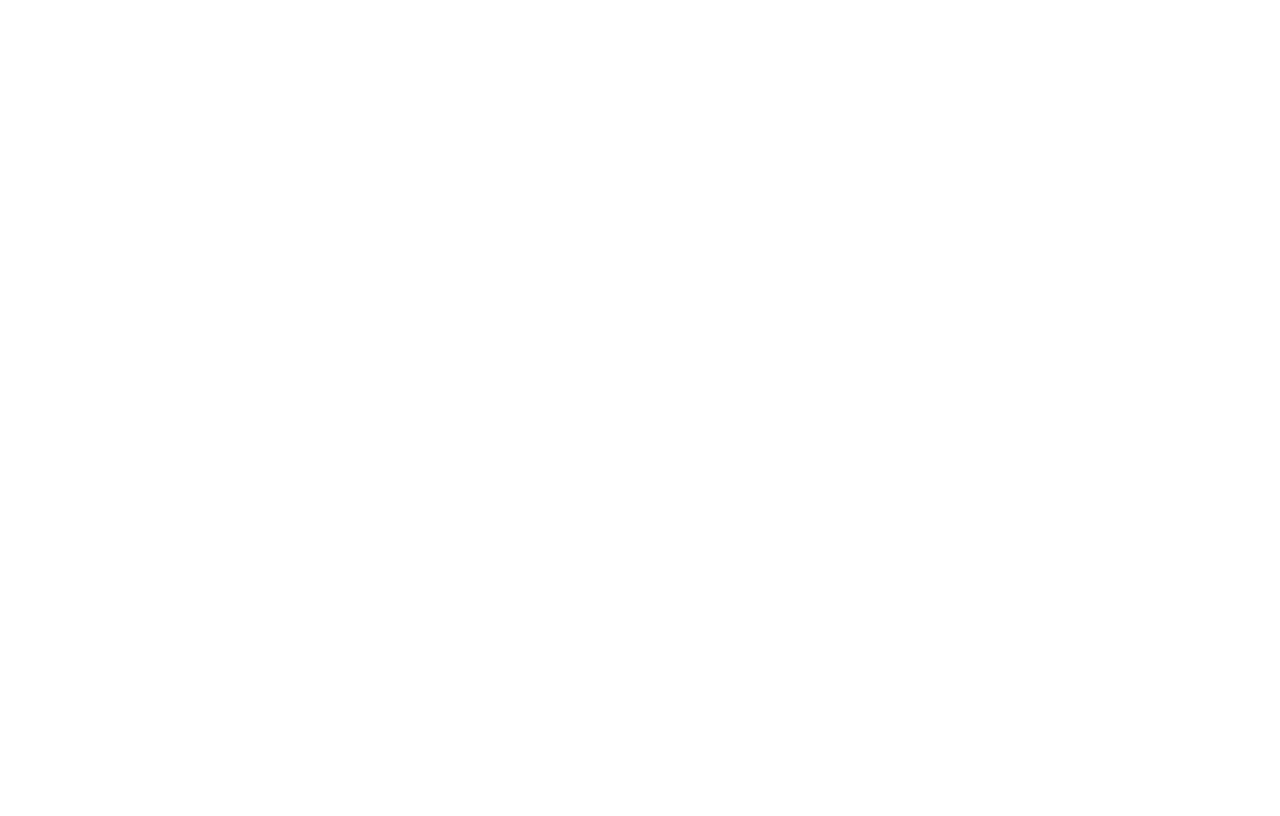
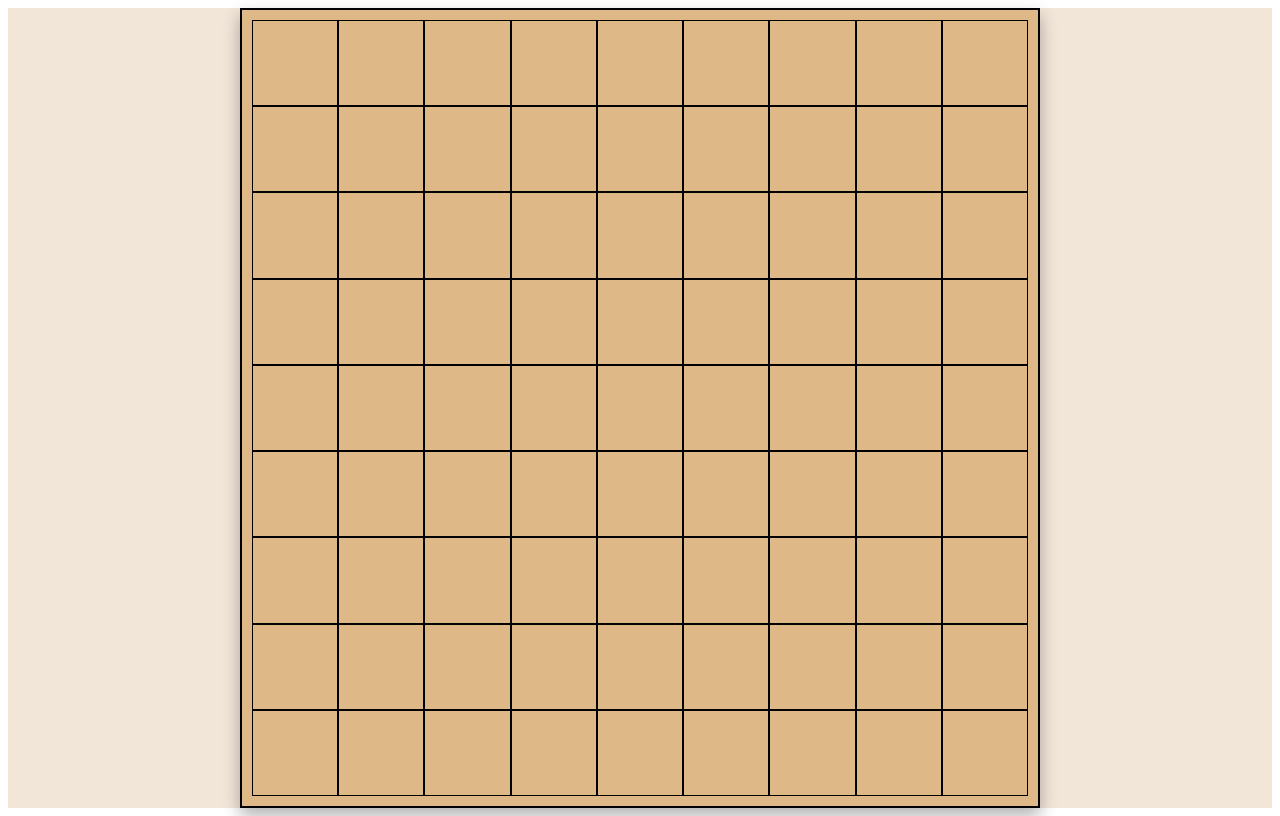
Before and after one commit to Horace01b/Go-project-group4, a React (Vite) app in the folder vite-project/: page / in a window 1280 px wide. Built offline with nearby package versions, Linux system fonts and the light colour scheme.

Commit message:
GGP-6 Render the Go game board

```diff
--- /dev/null
+++ b/vite-project/src/Components/GoBoard.jsx
@@ -0,0 +1,47 @@
+import React from 'react';
+/* import styles  */
+import "./css.css";
+
+function GoBoard() {
+    //simple 9x9 board for Go
+    const boardSize = 9
+
+    //2D array to represent the board
+    const board = Array.from({length: boardSize}, () =>
+        Array.from({length: boardSize}, () => null)
+    );
+
+    return (
+        <div className="go-board-container">
+        <div className="go-board">
+            {board.map((row, rowIndex) => (
+                <div className="board-row"key={rowIndex}>
+                    {row.map((cell, colIndex) => (
+                        <Intersection
+                            key={`${rowIndex}-${colIndex}`}
+                            row={rowIndex}
+                            col={colIndex}
+                        />
+                    ))}
+                </div>
+                ))}
+        </div>
+        </div>
+    );
+
+}
+
+function Intersection(props) {
+    const { row, col } = props;
+    return (
+        <div
+            className="intersection"
+            data-row={row}
+            data-col={col}>
+                {/* Render stone to this intersection */}
+
+        </div>
+    );
+}
+
+export default GoBoard;
--- /dev/null
+++ b/vite-project/src/Components/css.css
@@ -0,0 +1,33 @@
+/* Styles to render the go board */
+.go-board-container {
+    display: flex;
+    justify-content: center;
+    align-items: center;
+    height: 100vh;
+    padding: 20px;
+    background-color: #f2e6d9;
+    box-sizing: border-box;
+}
+.go-board {
+    width: 80vw;
+    max-width: 800px;
+    aspect-ratio: 1;
+    display: flex;
+    flex-direction: column;
+    background-color: #deb887;
+    border: 2px solid black;
+    box-shadow: 0 8px 16px rgba(0, 0, 0, 0.3);
+    padding: 10px;
+    box-sizing: border-box;
+}
+.board-row {
+    display: flex;
+    flex: 1;
+}
+.intersection {
+    flex: 1;
+    border: 1px solid black;
+    box-sizing: border-box;
+    position: relative;
+    cursor: pointer;
+}
--- a/vite-project/src/main.jsx
+++ b/vite-project/src/main.jsx
@@ -1,9 +1,11 @@
 import { StrictMode } from 'react'
 import { createRoot } from 'react-dom/client'
+
+import GoBoard from "./Components/GoBoard"
 
 
 createRoot(document.getElementById('root')).render(
   <StrictMode>
-
+    <GoBoard />
   </StrictMode>,
 )
```
